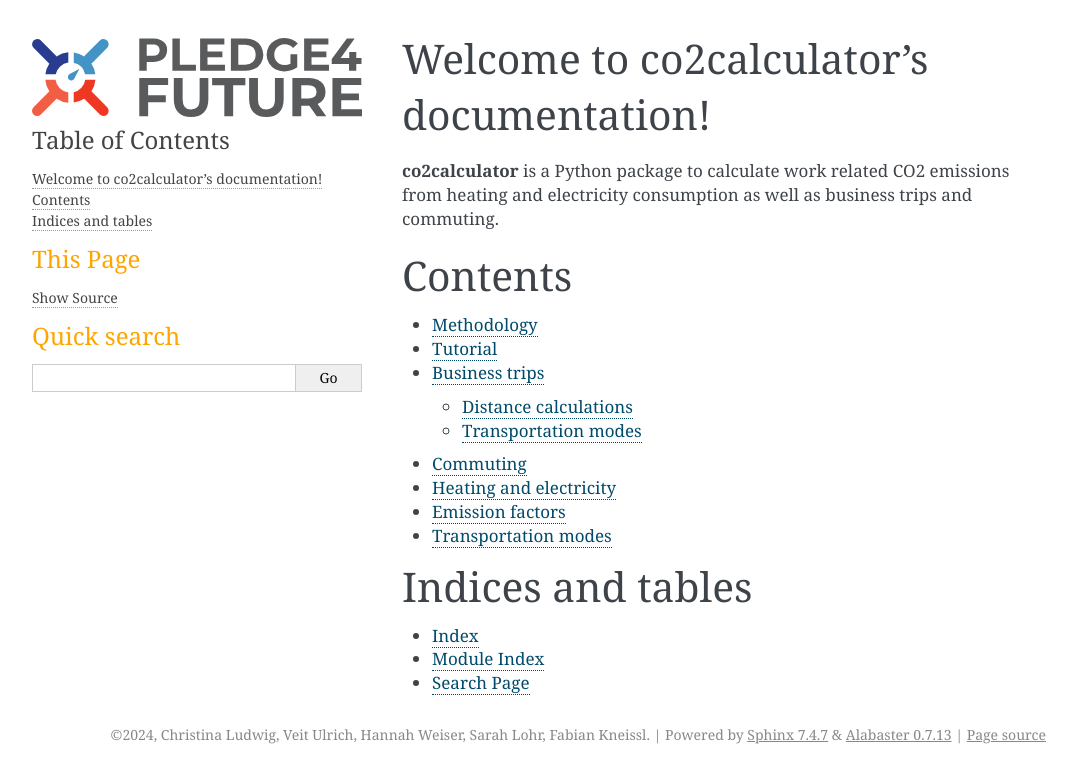
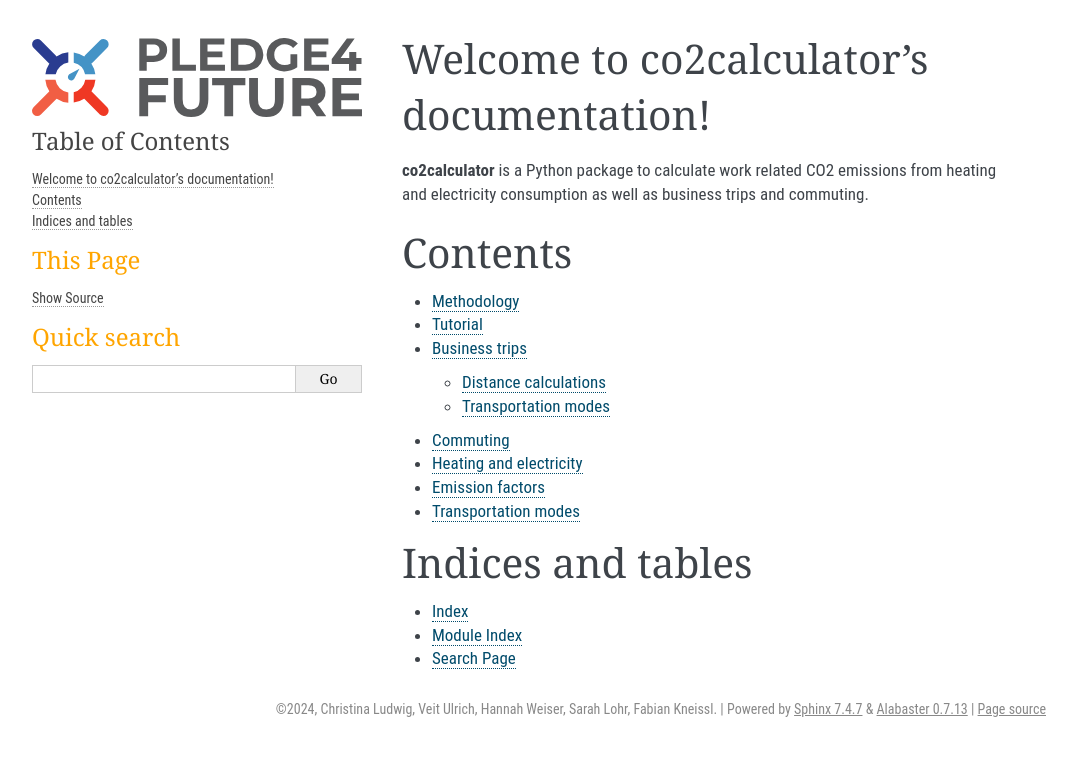
Before and after one commit to pledge4future/co2calculator, a Sphinx documentation site: the page built from docs/index.rst, in a window 1280 px wide. Shown: the top 783 px of the page, without its empty margins (106-1183 px from the left). Built offline with Sphinx 7.4.7, drawn with Linux system fonts in a browser that asks for light colours.

Commit message:
change font to roboto (similar to website?)

```diff
--- /dev/null
+++ b/docs/_static/css-style.css
@@ -0,0 +1,4 @@
+body{
+    font-family: "Roboto Condensed", sans-serif;
+    font-style: normal;
+}
--- a/docs/conf.py
+++ b/docs/conf.py
@@ -54,7 +54,6 @@ templates_path = ["_templates"]
 # This pattern also affects html_static_path and html_extra_path.
 exclude_patterns = ["_build", "Thumbs.db", ".DS_Store"]
 
-
 # -- Options for HTML output -------------------------------------------------
 
 # The theme to use for HTML and HTML Help pages.  See the documentation for
@@ -79,4 +78,7 @@ html_theme_options = {
 # relative to this directory. They are copied after the builtin static files,
 # so a file named "default.css" will overwrite the builtin "default.css".
 html_static_path = ["_static"]
+html_css_files = [
+    "css-style.css",
+]
 html_logo = "Final logo.svg"
```
